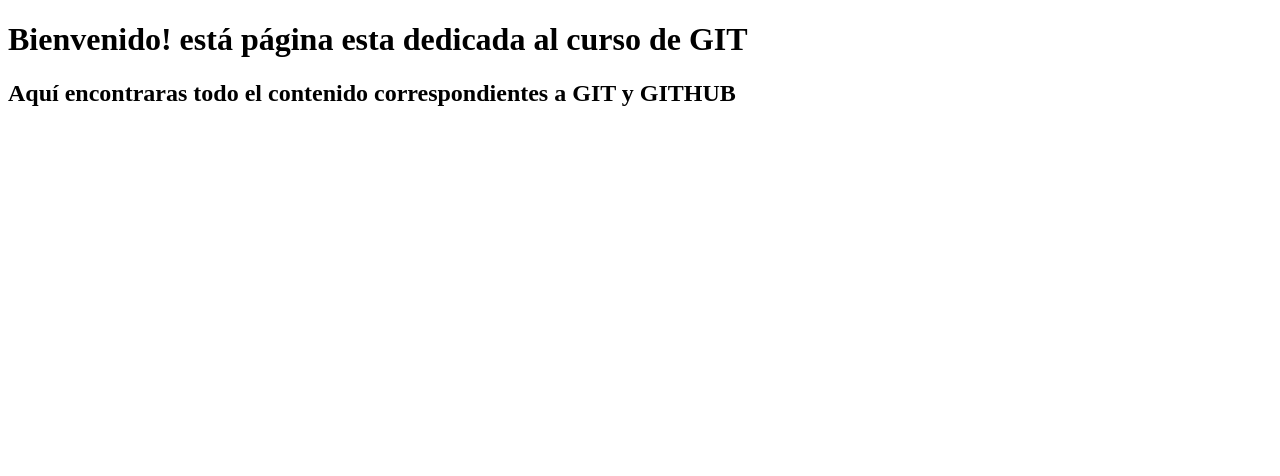
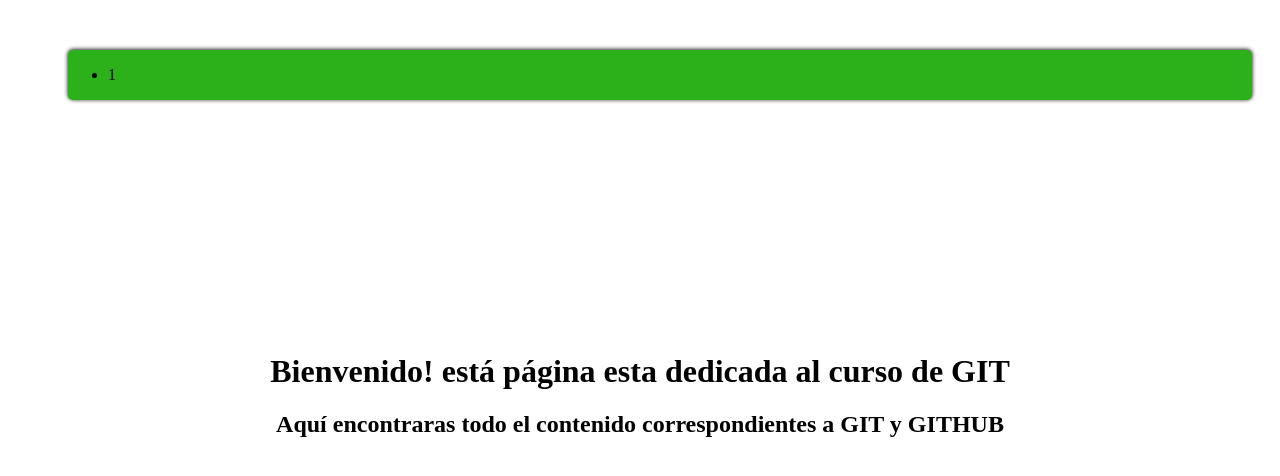
Before and after one commit to Oslewil97/pagina-web, a plain HTML site: page index.html in a window 1280 px wide. Drawn offline with Linux system fonts and the light colour scheme.

Commit message:
perzonalizando el proyecto

```diff
--- a/index.html
+++ b/index.html
@@ -2,10 +2,22 @@
 <html>
 	<head>
 		<meta charset="utf-8">
+		<link rel="stylesheet" type="text/css" href="style.css">
 	</head>
 	<body>
-		<h1>Bienvenido! está página esta dedicada al curso de GIT</h1>
-		<h2>Aquí encontraras todo el contenido correspondientes a GIT y GITHUB</h2>
+		<div class="menu">
+
+				<ul>
+					<li>
+					1
+					</li>
+
+				</ul>
+		</div>
+		<div class="conten">
+			<h1>Bienvenido! está página esta dedicada al curso de GIT</h1>
+			<h2>Aquí encontraras todo el contenido correspondientes a GIT y GITHUB</h2>
+		</div>
 	</body>
 	<footer>
 
--- /dev/null
+++ b/style.css
@@ -0,0 +1,23 @@
+{
+	margin: 0;
+	background: #e1d7d73d;
+}
+.conten{
+	margin-top: 20%;
+	height: auto;
+	width: auto;
+	text-align: center;
+
+}
+
+.menu{
+	background: #2cb11b;
+	border-radius: 5px;
+	box-shadow: 0px -0.5px 4px  black;
+	width: auto;
+	height: auto;
+	align-content: center;
+	position: relative;
+	margin:50px 20px 0px 60px ;
+
+}
```
